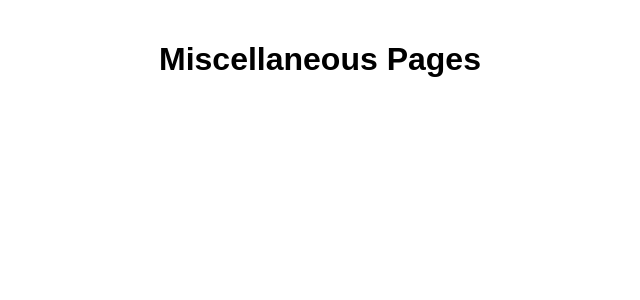
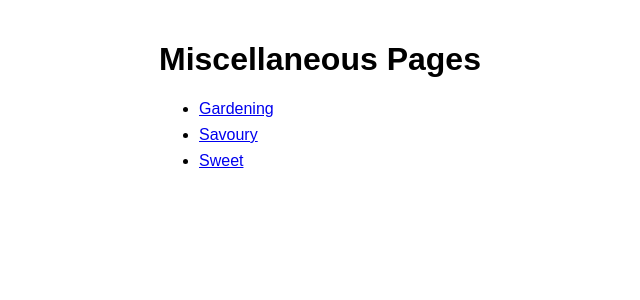
Before and after one commit to JulietteCx/juliettecx.github.io, a Jekyll site: the page _pages/miscellaneous.html, which Jekyll copies as it is, in a window 1280 px wide. Shown: the top 300 px of the page, without its empty margins (181-821 px from the left). Built offline with Jekyll 4.4.1, drawn with Linux system fonts in a browser that asks for light colours.

Commit message:
Automated update of miscellaneous.html

```diff
--- a/_pages/miscellaneous.html
+++ b/_pages/miscellaneous.html
@@ -11,6 +11,9 @@
 <body>
     <h1>Miscellaneous Pages</h1>
     <ul>
+        <li><a href="_pages/miscellaneous/gardening.html">Gardening</a></li>
+        <li><a href="_pages/miscellaneous/savoury.html">Savoury</a></li>
+        <li><a href="_pages/miscellaneous/sweet.html">Sweet</a></li>
     </ul>
 </body>
 </html>
```
